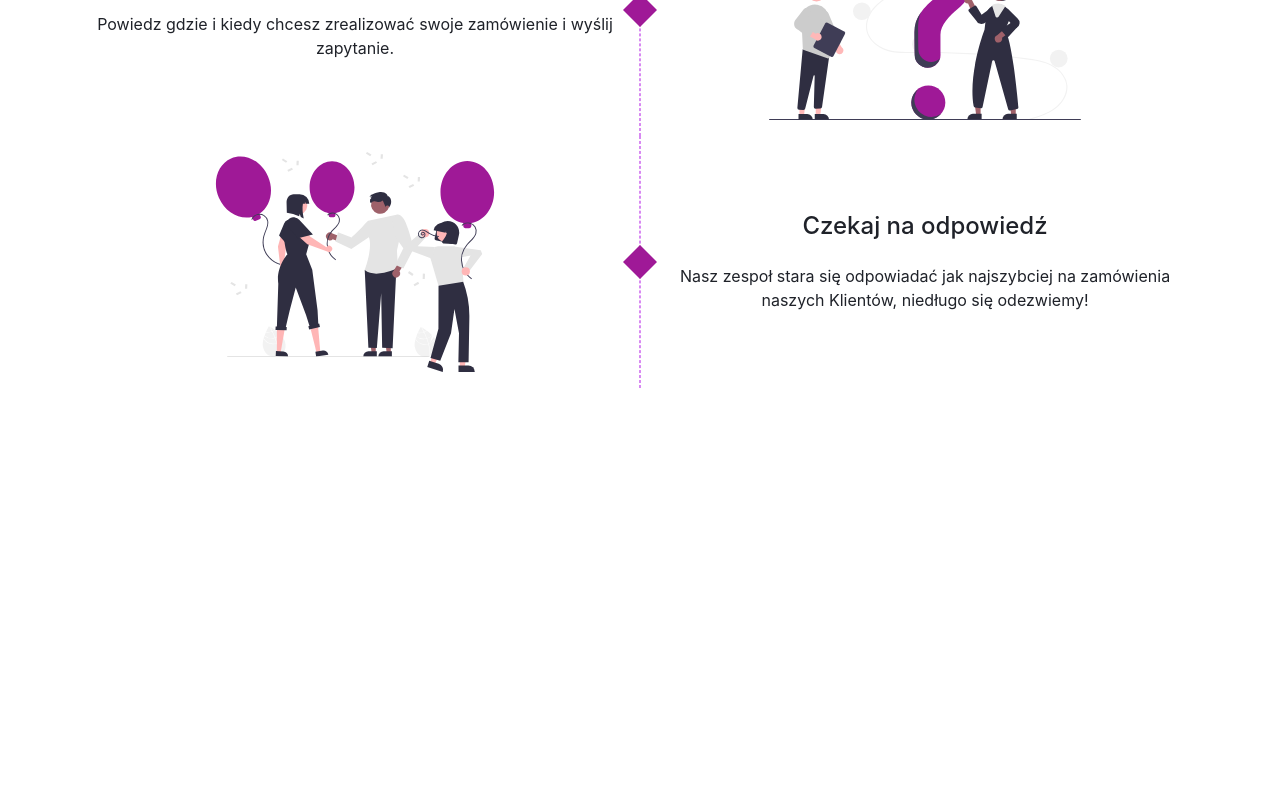
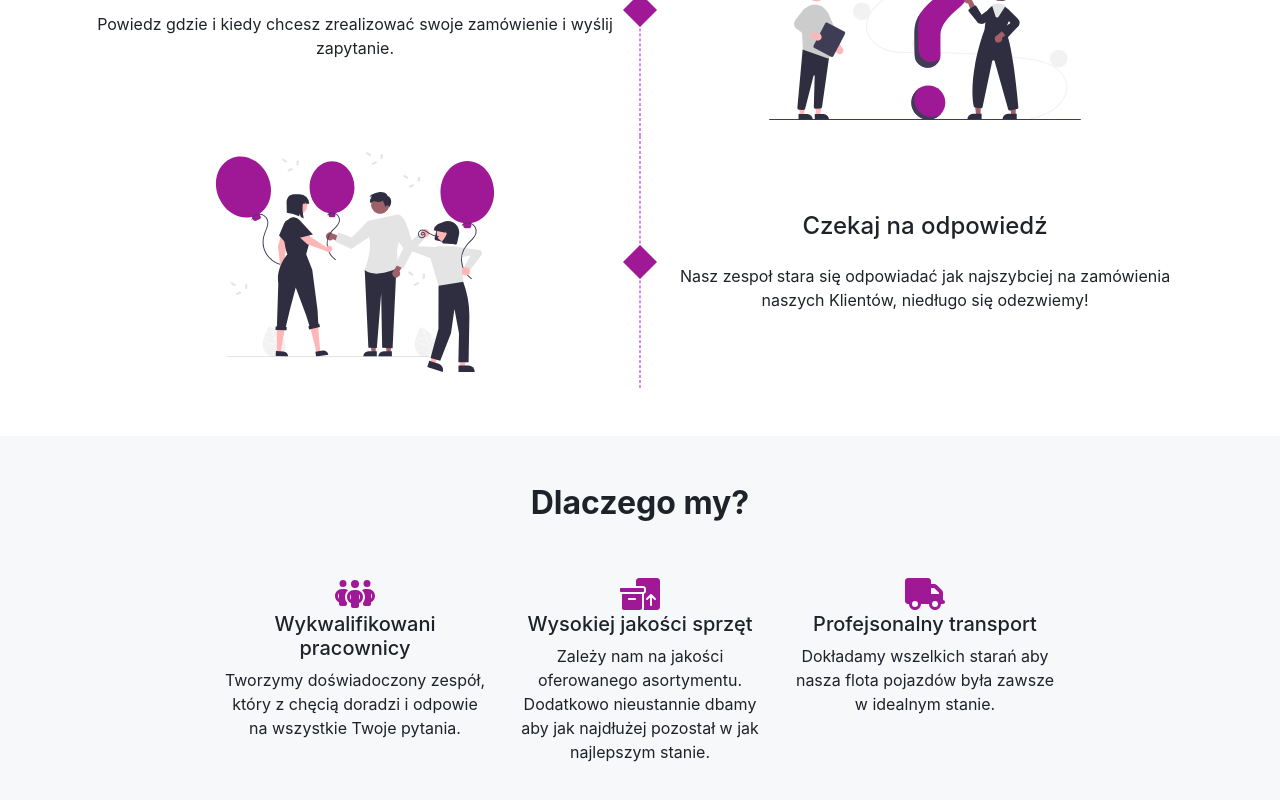
Before and after one commit to klaudial99/rent4events-front-mobile, a Vue app: page /#/ in a window 1280 px wide. Shown: the part 1206-2006 px from the top of the page. Before the commit the page ends 1642 px from the top, so only its background shows below. Built offline with nearby package versions, Linux system fonts and the light colour scheme; what vue-number-animation would draw is missing.

Commit message:
Add about us section

```diff
--- a/src/assets/colors.css
+++ b/src/assets/colors.css
@@ -3,6 +3,7 @@
   /*--PRIMARY-LIGHT: #c6538c;*/
   --SECONDARY: #FFB140;
   --BLACK: #1F2229;
+  --GREY-LIGHT: #F6F8FA;
 
   --PRIMARY: #9F1997;
   --PRIMARY-LIGHT: #D889F2;
--- /dev/null
+++ b/src/components/home_page/AboutUs.vue
@@ -0,0 +1,59 @@
+<template>
+  <div class="container">
+    <div class="row mb-5">
+      <div class="col">
+        <h2>Dlaczego my?</h2>
+      </div>
+    </div>
+    <div class="row justify-content-center gy-5">
+      <div class="col-12 col-sm-8 col-md-4 col-xl-3">
+        <font-awesome-icon
+          :icon="['fa', 'people-group']"
+          size="2x"
+          class="about-us-icon"
+        />
+        <h5>Wykwalifikowani pracownicy</h5>
+        <span>
+          Tworzymy doświadoczony zespół, który z chęcią doradzi i odpowie na
+          wszystkie Twoje pytania.
+        </span>
+      </div>
+      <div class="col-12 col-sm-8 col-md-4 col-xl-3">
+        <font-awesome-icon
+          :icon="['fa', 'boxes-packing']"
+          size="2x"
+          class="about-us-icon"
+        />
+        <h5>Wysokiej jakości sprzęt</h5>
+        <span>
+          Zależy nam na jakości oferowanego asortymentu. Dodatkowo nieustannie
+          dbamy aby jak najdłużej pozostał w jak najlepszym stanie.
+        </span>
+      </div>
+      <div class="col-12 col-sm-8 col-md-4 col-xl-3">
+        <font-awesome-icon
+          :icon="['fa', 'truck']"
+          size="2x"
+          class="about-us-icon"
+        />
+        <h5>Profejsonalny transport</h5>
+        <span>
+          Dokładamy wszelkich starań aby nasza flota pojazdów była zawsze w
+          idealnym stanie.
+        </span>
+      </div>
+    </div>
+  </div>
+</template>
+
+<script>
+export default {
+  name: "AboutUs",
+};
+</script>
+
+<style scoped>
+.about-us-icon {
+  color: var(--PRIMARY);
+}
+</style>
--- a/src/main.js
+++ b/src/main.js
@@ -11,8 +11,16 @@ import VueNumber from "vue-number-animation";
 import { library } from "@fortawesome/fontawesome-svg-core";
 import { FontAwesomeIcon } from "@fortawesome/vue-fontawesome";
 
-import { faArrowUp } from "@fortawesome/free-solid-svg-icons/faArrowUp";
+import {
+  faArrowUp,
+  faTruck,
+  faPeopleGroup,
+  faBoxesPacking,
+} from "@fortawesome/free-solid-svg-icons";
 library.add(faArrowUp);
+library.add(faTruck);
+library.add(faPeopleGroup);
+library.add(faBoxesPacking);
 
 const app = createApp(App).use(router);
 
--- a/src/views/Home.vue
+++ b/src/views/Home.vue
@@ -10,7 +10,7 @@
       <div class="container mb-3 mb-md-5">
         <div class="row">
           <div class="col">
-            <h2>Od wymarzonej imprezy dzielą Cię tylko 3 prost kroki!</h2>
+            <h2>Od wymarzonej imprezy dzielą Cię tylko 3 proste kroki!</h2>
           </div>
         </div>
       </div>
@@ -22,6 +22,9 @@
         <step :step-source="step" class="py-3" />
       </div>
     </section>
+    <section id="about-us" class="py-5">
+      <about-us />
+    </section>
   </div>
 </template>
 
@@ -30,12 +33,14 @@
 import MainInfo from "@/components/home_page/MainInfo";
 import Numbers from "@/components/home_page/Numbers";
 import Step from "@/components/home_page/Step";
+import AboutUs from "@/components/home_page/AboutUs";
 export default {
   name: "Home",
   components: {
     MainInfo,
     Numbers,
     Step,
+    AboutUs,
   },
   data() {
     return {
@@ -81,4 +86,8 @@ export default {
     transform: translateX(-50%);
   }
 }
+
+#about-us {
+  background-color: var(--GREY-LIGHT);
+}
 </style>
```
